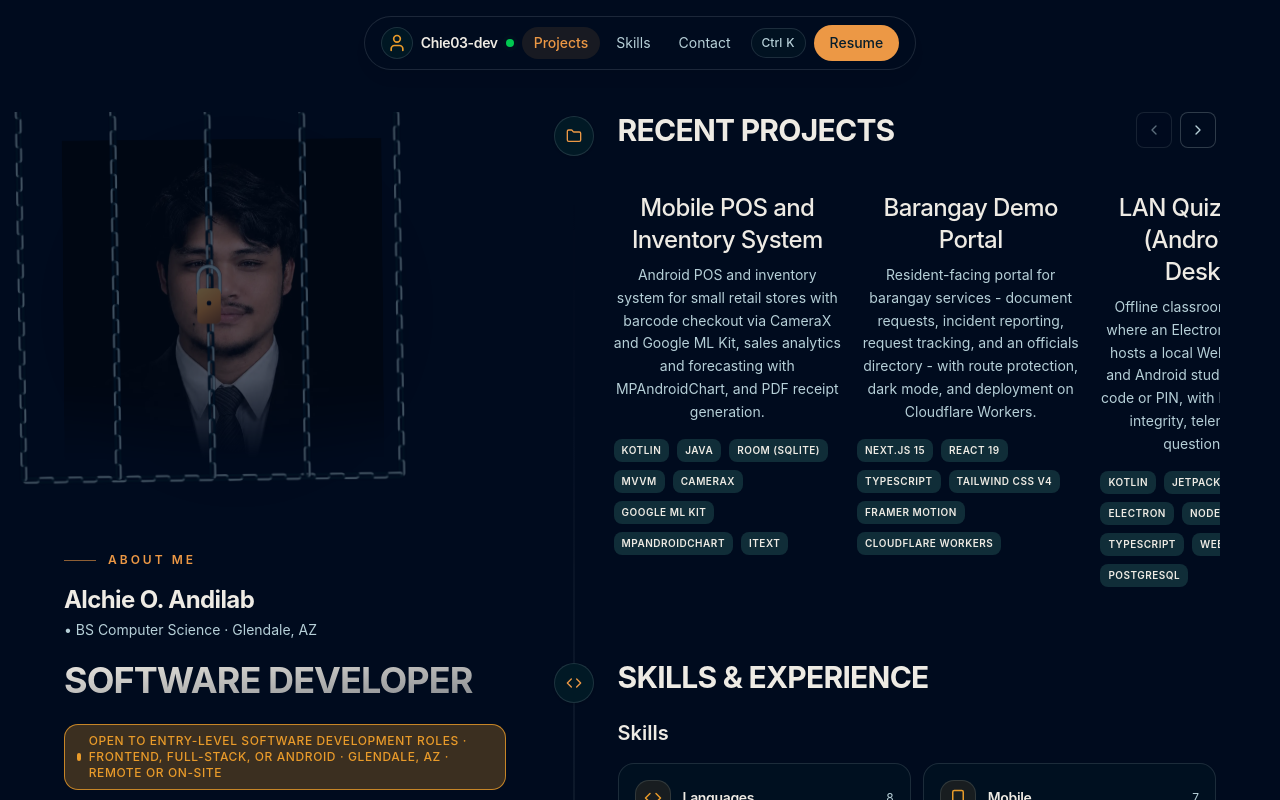
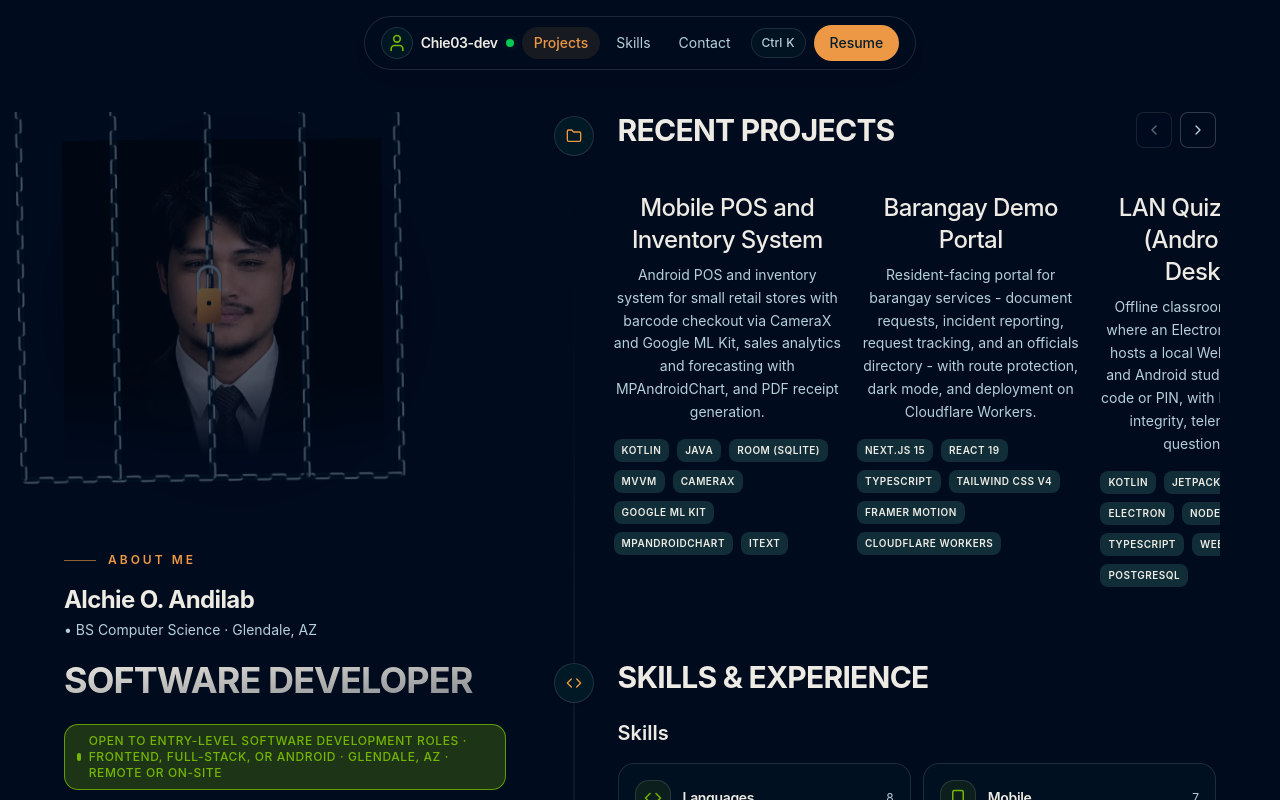
Before and after one commit to Chie03-dev/Chie03-dev.github.io, a Next.js app: page / in a window 1280 px wide. Shown: the top 800 px of the page. Built offline with nearby package versions, Linux system fonts and the light colour scheme.

Commit message:
style: accent color changed to neon green in both light and dark mode

```diff
--- a/src/app/globals.css
+++ b/src/app/globals.css
@@ -24,7 +24,7 @@
   --secondary-foreground: oklch(0.94 0.01 90);
   --muted: oklch(0.22 0.04 230);
   --muted-foreground: oklch(0.84 0.03 220);
-  --accent: oklch(0.75 0.15 70);
+  --accent: oklch(0.7 0.2 130);
   --accent-foreground: oklch(0.15 0.02 10);
   --destructive: oklch(0.62 0.2 25);
   --border: oklch(0.9 0.02 200 / 22%);
@@ -64,7 +64,7 @@
   --secondary-foreground: oklch(0.88 0.01 25);
   --muted: oklch(0.2 0.014 25);
   --muted-foreground: oklch(0.7 0.022 25);
-  --accent: oklch(0.75 0.15 70);
+  --accent: oklch(0.7 0.2 130);
   --accent-foreground: oklch(0.15 0.02 10);
   --destructive: oklch(0.65 0.2 25);
   --border: oklch(0.3 0.02 25 / 20%);
@@ -470,3 +470,7 @@
   @view-transition { navigation: none; }
   .page-transition { view-transition-name: none; }
 }
+
+.neon-glow {
+  box-shadow: 0 0 10px oklch(0.7 0.2 130 / 0.4), 0 0 20px oklch(0.7 0.2 130 / 0.25), 0 0 30px oklch(0.7 0.2 130 / 0.15);
+}
```
